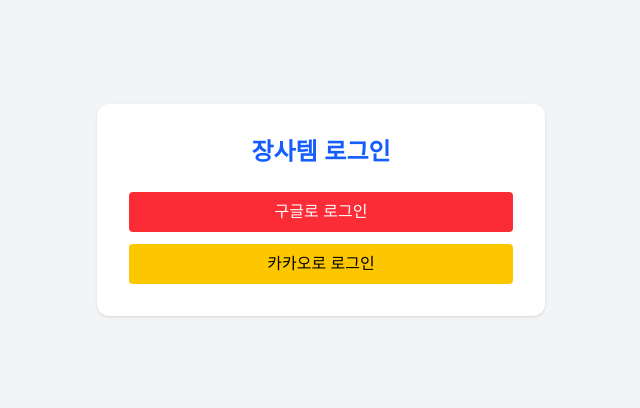
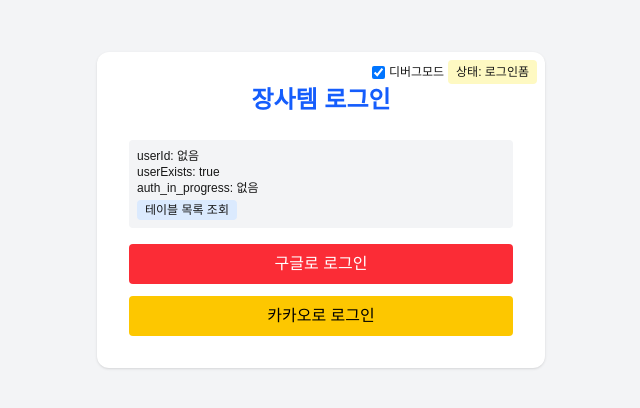
Before and after one commit to sukhwanjang/jangsatem, a Next.js app: page /login in a window 1280 px wide. Shown: the part 190-598 px from the top of the page, without its empty margins (319-959 px from the left). Built offline with nearby package versions, Linux system fonts and the light colour scheme; no server answers.

Commit message:
ㄹㅇㅇㅂㅂ

```diff
--- a/src/app/login/page.tsx
+++ b/src/app/login/page.tsx
@@ -13,10 +13,16 @@
   const [age, setAge] = useState('');
   const [region, setRegion] = useState('');
   const [isLoading, setIsLoading] = useState(true);
+  const [debugMode, setDebugMode] = useState(true); // 디버그 모드 기본 활성화로 변경
 
   // 로그인 후 #access_token 해시 있으면 처리
   useEffect(() => {
     console.log('🔄 첫 번째 useEffect 실행 (액세스 토큰 확인)');
+
+    // 이미 로그인 처리 중인지 확인
+    const isAuthInProgress = localStorage.getItem('auth_in_progress') === 'true';
+    console.log('🔑 인증 진행 중 상태:', isAuthInProgress);
+
     if (
       typeof window !== 'undefined' &&
       window.location.hash.startsWith('#access_token=')
@@ -30,16 +36,32 @@
 
       // 유저 정보 확인 (약간의 지연을 두어 인증 정보가 완전히 처리되도록)
       setTimeout(() => {
-        checkUser();
-      }, 1000);
+        checkUser(true); // 소셜 로그인 완료 후 호출임을 표시
+      }, 1500); // 지연 시간 증가
+
+      return; // 소셜 로그인 처리 중이면 초기 로딩은 건너뜀
+    }
+
+    // 이미 로그인 처리 중이면 두 번째 useEffect는 실행하지 않음
+    if (!isAuthInProgress) {
+      console.log('🔄 초기 사용자 확인 시작');
+      checkUser(false);
+    } else {
+      console.log('⚠️ 이미 인증 진행 중, 초기 로딩 건너뜀');
     }
   }, []);
 
   // 소셜로그인 성공 후 추가 정보 필요 여부 확인
-  const checkUser = async () => {
+  const checkUser = async (isAfterSocialLogin = false) => {
     try {
       setIsLoading(true);
-      console.log('🔍 사용자 정보 확인 중...');
+      console.log('🔍 사용자 정보 확인 중... (소셜 로그인 후:', isAfterSocialLogin, ')');
+
+      // 디버그 모드에서는 딜레이 추가
+      if (debugMode && isAfterSocialLogin) {
+        console.log('🐛 디버그 모드: 강제 지연 추가 (5초)');
+        await new Promise(r => setTimeout(r, 5000));
+      }
 
       // 현재 유저 정보 가져오기 (auth.users)
       const { data: { user }, error: userError } = await supabase.auth.getUser();
@@ -62,14 +84,29 @@
       setUserId(user.id);
 
       // 1. 내가 만든 Users 테이블에 이미 user_id로 레코드 있는지 확인
+      // 대소문자 주의! 실제 supabase에 생성된 테이블명과 정확히 일치해야 함
+      // 확인된 스크린샷에서는 소문자 'users'로 보임
+      console.log('🔍 테이블에서 사용자 검색: user_id =', user.id);
       const { data: existingUser, error } = await supabase
-        .from('Users')
+        .from('users') // 소문자로 변경 - 실제 테이블명과 일치하게
         .select('id')
         .eq('user_id', user.id)
         .maybeSingle();
 
       if (error) {
-        console.error('❌ 사용자 확인 중 Supabase 에러:', error.message);
+        console.error('❌ 사용자 확인 중 Supabase 에러:', error.message, error.code, error.details);
+
+        // 테이블 존재 여부 확인 시도 (public 스키마만 가능)
+        try {
+          const { data: tablesData, error: tablesError } = await supabase
+            .rpc('get_tables');
+          if (!tablesError) {
+            console.log('📋 사용 가능한 테이블:', tablesData);
+          }
+        } catch (e) {
+          console.error('테이블 목록 조회 실패:', e);
+        }
+
         alert('사용자 확인 에러: ' + error.message);
         localStorage.removeItem('auth_in_progress');
         setIsLoading(false);
@@ -77,6 +114,7 @@
         return;
       }
 
+      console.log('🔍 사용자 조회 결과:', existingUser);
       localStorage.removeItem('auth_in_progress');
       setIsLoading(false);
 
@@ -99,12 +137,6 @@
       setUserExists(true); // 예외 시 로그인 폼
     }
   };
-
-  // 이 useEffect는 그대로 두되, 초기 로딩 시에만 실행되게 dependencies 비움
-  useEffect(() => {
-    console.log('🔄 두 번째 useEffect 실행 (초기 사용자 확인)');
-    checkUser();
-  }, []);
 
   // 소셜 로그인
   const handleLogin = async (provider: 'google' | 'kakao') => {
@@ -162,20 +194,24 @@
         email: user?.email || ''
       });
 
-      const { error } = await supabase.from('Users').insert([{
+      // users 테이블명 소문자로 수정 (테이블 스크린샷 기준)
+      const { error } = await supabase.from('users').insert([{
         user_id: userId,
         username: nickname,
         age: safeAge,
         region,
         email: user?.email || '',
       }]);
+
       if (error) {
-        console.error('❌ DB 저장 실패:', error.message);
+        console.error('❌ DB 저장 실패:', error.message, error.code, error.details);
         alert('저장 실패: ' + error.message);
       } else {
         console.log('✅ 사용자 정보 저장 성공');
         alert('정보가 저장되었습니다!');
-        checkUser();
+
+        // 저장 성공 시 메인으로 리디렉션 (checkUser를 다시 호출하지 않고 바로 리디렉션)
+        router.replace('/');
       }
     } catch (err: any) {
       console.error('💥 저장 예외:', err?.message || err);
@@ -183,16 +219,71 @@
     }
   };
 
+  // 테이블 목록 조회 기능 추가 (디버그용)
+  const checkTables = async () => {
+    try {
+      console.log('📋 테이블 목록 조회 시도...');
+      // public 스키마의 테이블 목록 조회 시도
+      const { data, error } = await supabase
+        .from('pg_catalog.pg_tables')
+        .select('schemaname, tablename')
+        .eq('schemaname', 'public');
+
+      if (error) {
+        console.error('❌ 테이블 목록 조회 실패:', error);
+        return;
+      }
+
+      console.log('📋 테이블 목록:', data);
+      alert('콘솔에서 테이블 목록을 확인하세요.');
+    } catch (err) {
+      console.error('💥 테이블 조회 예외:', err);
+    }
+  };
+
   return (
     <div className="min-h-screen flex items-center justify-center bg-gray-100 px-4">
-      <div className="w-full max-w-md bg-white p-8 rounded-xl shadow">
+      <div className="w-full max-w-md bg-white p-8 rounded-xl shadow relative">
         <h1 className="text-2xl font-bold text-center text-blue-600 mb-6">장사템 로그인</h1>
+
+        {/* 디버그 토글 */}
+        <div className="absolute top-2 right-2 flex items-center text-xs">
+          <label className="flex items-center cursor-pointer mr-1">
+            <input
+              type="checkbox"
+              checked={debugMode}
+              onChange={() => setDebugMode(!debugMode)}
+              className="mr-1"
+            />
+            디버그모드
+          </label>
+          {debugMode && (
+            <div className="bg-yellow-100 px-2 py-1 rounded text-xs">
+              상태: {userExists === null ? '로딩중' : userExists ? '로그인폼' : '추가정보폼'}
+            </div>
+          )}
+        </div>
 
         {/* 로딩 상태 표시 */}
         {isLoading && (
           <div className="text-center py-4">
             <div className="mb-2">로딩 중...</div>
             <div className="w-8 h-8 border-t-2 border-b-2 border-blue-500 rounded-full animate-spin mx-auto"></div>
+          </div>
+        )}
+
+        {/* 디버그 정보 */}
+        {debugMode && !isLoading && (
+          <div className="mb-4 p-2 bg-gray-100 rounded text-xs">
+            <div>userId: {userId || '없음'}</div>
+            <div>userExists: {String(userExists)}</div>
+            <div>auth_in_progress: {localStorage.getItem('auth_in_progress') || '없음'}</div>
+            <button
+              onClick={checkTables}
+              className="mt-1 px-2 py-0.5 bg-blue-100 rounded text-xs"
+            >
+              테이블 목록 조회
+            </button>
           </div>
         )}
 
```
